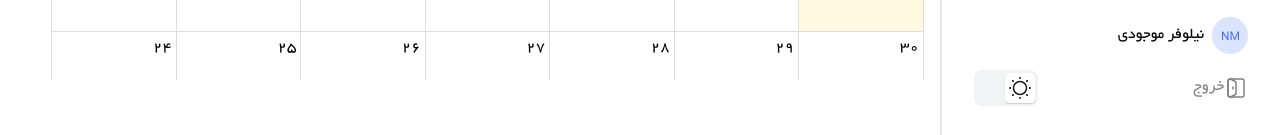
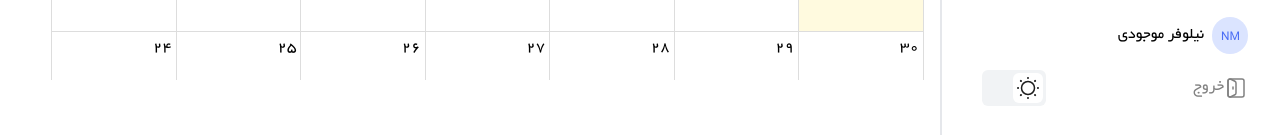
Before and after one commit to Summer-Frontend-Quera-Bootcamp/Quera-TaskManager, a React (Create React App) app: page /main in a window 1280 px wide. Shown: the part 662-797 px from the top of the page. Built offline with nearby package versions, Linux system fonts and the light colour scheme.

Commit message:
FIX: darkmode button in sidebar

```diff
--- a/src/components/Sidebar/index.tsx
+++ b/src/components/Sidebar/index.tsx
@@ -1,6 +1,6 @@
 import { useState } from 'react';
 import Searchbox from '../Searchbox';
-import Exiticon from '../iconComponents/exit-icon'
+import Darkmode from '../iconComponents/exit-icon'
 import { Link } from 'react-router-dom'
 const Index = () => {
   const [isListVisible, setListVisible] = useState(false);
@@ -34,8 +34,10 @@ const Index = () => {
           </div>
         </Link>
         <div className="absolute bottom-0 flex items-center justify-between w-full">
-          <div className="cursor-pointer">
-            <Exiticon />
+          <div className="cursor-pointer ml-[8px] h-[36px] bg-[#F1F3F5] w-[64px] flex flex-row-reverse items-center rounded-md">
+            <div className="m-[3px] bg-white rounded-md p-[3px]">
+              <Darkmode />
+            </div>
           </div>
           <Link to="/">
             <div className="flex items-center cursor-pointer">
--- a/src/components/iconComponents/Account-info.tsx
+++ b/src/components/iconComponents/Account-info.tsx
@@ -1,6 +1,6 @@
 import * as React from "react";
 
-function SvgCol(props:React.SVGProps<SVGSVGElement>){
+function SvgAccountInfo(props:React.SVGProps<SVGSVGElement>){
     return (
         <svg width="24" height="25" viewBox="0 0 24 25" fill="none" xmlns="http://www.w3.org/2000/svg">
         <circle cx="12.0001" cy="8.74835" r="4.25177" stroke="#323232" stroke-width="1.5" stroke-linecap="round" stroke-linejoin="round"/>
@@ -9,4 +9,4 @@ function SvgCol(props:React.SVGProps<SVGSVGElement>){
         </svg>
     );
 }
-export default SvgCol
+export default SvgAccountInfo
--- a/src/components/iconComponents/Personal-info.tsx
+++ b/src/components/iconComponents/Personal-info.tsx
@@ -1,6 +1,6 @@
 import * as React from "react";
 
-function SvgCol(props:React.SVGProps<SVGSVGElement>){
+function SvgPersonalInfo(props:React.SVGProps<SVGSVGElement>){
     return (
         <svg width="24" height="25" viewBox="0 0 24 25" fill="none" xmlns="http://www.w3.org/2000/svg">
         <path d="M15 5.7C16.7 7.4 16.7 10.1 15 11.7C13.3 13.3 10.6 13.4 8.99999 11.7C7.39999 10 7.29999 7.3 8.99999 5.7C10.7 4.1 13.3 4.1 15 5.7" stroke="#323232" stroke-width="1.5" stroke-linecap="round" stroke-linejoin="round"/>
@@ -9,4 +9,4 @@ function SvgCol(props:React.SVGProps<SVGSVGElement>){
         </svg>
     );
 }
-export default SvgCol
+export default SvgPersonalInfo
--- a/src/components/iconComponents/Settingsicon.tsx
+++ b/src/components/iconComponents/Settingsicon.tsx
@@ -1,6 +1,6 @@
 import * as React from "react";
 
-function SvgCol(props:React.SVGProps<SVGSVGElement>){
+function SvgSettingIcon(props:React.SVGProps<SVGSVGElement>){
     return (
         <svg width="24" height="24" viewBox="0 0 24 24" fill="none" xmlns="http://www.w3.org/2000/svg">
         <path d="M14.1213 9.87868C15.2929 11.0502 15.2929 12.9497 14.1213 14.1213C12.9497 15.2929 11.0502 15.2929 9.87868 14.1213C8.70711 12.9497 8.70711 11.0502 9.87868 9.87868C11.0502 8.70711 12.9497 8.70711 14.1213 9.87868" stroke="#323232" stroke-width="1.5" stroke-linecap="round" stroke-linejoin="round"/>
@@ -8,4 +8,4 @@ function SvgCol(props:React.SVGProps<SVGSVGElement>){
         </svg>
     );
 }
-export default SvgCol
+export default SvgSettingIcon
--- a/src/components/iconComponents/Shareicon.tsx
+++ b/src/components/iconComponents/Shareicon.tsx
@@ -1,6 +1,6 @@
 import * as React from "react";
 
-function SvgCol(props:React.SVGProps<SVGSVGElement>){
+function SvgShareIcon(props:React.SVGProps<SVGSVGElement>){
     return (
         <svg width="24" height="24" viewBox="0 0 24 24" fill="none" xmlns="http://www.w3.org/2000/svg">
           <path d="M13.53 7.52002L9.46997 10.56" stroke="#323232" stroke-width="1.5" stroke-linecap="round" stroke-linejoin="round"/>
@@ -12,4 +12,4 @@ function SvgCol(props:React.SVGProps<SVGSVGElement>){
 
     );
 }
-export default SvgCol
+export default SvgShareIcon
--- a/src/components/iconComponents/exit-icon.tsx
+++ b/src/components/iconComponents/exit-icon.tsx
@@ -1,37 +1,10 @@
 import * as React from "react";
-function SvgCelender(props:React.SVGProps<SVGSVGElement>){
+function SvgDarkMode(props:React.SVGProps<SVGSVGElement>){
     return (
-        <svg width="64" height="36" viewBox="0 0 64 36" fill="none" xmlns="http://www.w3.org/2000/svg">
-            <rect width="64" height="36" rx="8" fill="#F1F3F5"/>
-            <g filter="url(#filter0_dd_1485_1500)">
-            <g clip-path="url(#clip0_1485_1500)">
-            <rect x="31" y="3" width="30" height="30" rx="5" fill="white"/>
-            <path d="M46 24.5C49.5899 24.5 52.5 21.5899 52.5 18C52.5 14.4101 49.5899 11.5 46 11.5C42.4101 11.5 39.5 14.4101 39.5 18C39.5 21.5899 42.4101 24.5 46 24.5Z" stroke="#1E1E1E" stroke-width="1.5" stroke-linecap="round" stroke-linejoin="round"/>
-            <path d="M53.14 25.14L53.01 25.01M53.01 10.99L53.14 10.86L53.01 10.99ZM38.86 25.14L38.99 25.01L38.86 25.14ZM46 8.08V8V8.08ZM46 28V27.92V28ZM36.08 18H36H36.08ZM56 18H55.92H56ZM38.99 10.99L38.86 10.86L38.99 10.99Z" stroke="#1E1E1E" stroke-width="2" stroke-linecap="round" stroke-linejoin="round"/>
-            </g>
-            </g>
-            <defs>
-            <filter id="filter0_dd_1485_1500" x="29" y="2" width="34" height="34" filterUnits="userSpaceOnUse" color-interpolation-filters="sRGB">
-            <feFlood flood-opacity="0" result="BackgroundImageFix"/>
-            <feColorMatrix in="SourceAlpha" type="matrix" values="0 0 0 0 0 0 0 0 0 0 0 0 0 0 0 0 0 0 127 0" result="hardAlpha"/>
-            <feOffset dy="1"/>
-            <feGaussianBlur stdDeviation="0.5"/>
-            <feComposite in2="hardAlpha" operator="out"/>
-            <feColorMatrix type="matrix" values="0 0 0 0 0 0 0 0 0 0 0 0 0 0 0 0 0 0 0.1 0"/>
-            <feBlend mode="normal" in2="BackgroundImageFix" result="effect1_dropShadow_1485_1500"/>
-            <feColorMatrix in="SourceAlpha" type="matrix" values="0 0 0 0 0 0 0 0 0 0 0 0 0 0 0 0 0 0 127 0" result="hardAlpha"/>
-            <feOffset dy="1"/>
-            <feGaussianBlur stdDeviation="1"/>
-            <feComposite in2="hardAlpha" operator="out"/>
-            <feColorMatrix type="matrix" values="0 0 0 0 0 0 0 0 0 0 0 0 0 0 0 0 0 0 0.05 0"/>
-            <feBlend mode="normal" in2="effect1_dropShadow_1485_1500" result="effect2_dropShadow_1485_1500"/>
-            <feBlend mode="normal" in="SourceGraphic" in2="effect2_dropShadow_1485_1500" result="shape"/>
-            </filter>
-            <clipPath id="clip0_1485_1500">
-            <rect x="31" y="3" width="30" height="30" rx="5" fill="white"/>
-            </clipPath>
-            </defs>
+        <svg width="24" height="24" viewBox="0 0 24 24" fill="none" xmlns="http://www.w3.org/2000/svg">
+        <path d="M12 18.5C15.5899 18.5 18.5 15.5899 18.5 12C18.5 8.41015 15.5899 5.5 12 5.5C8.41015 5.5 5.5 8.41015 5.5 12C5.5 15.5899 8.41015 18.5 12 18.5Z" stroke="#1E1E1E" stroke-width="1.5" stroke-linecap="round" stroke-linejoin="round"/>
+        <path d="M19.14 19.14L19.01 19.01M19.01 4.99L19.14 4.86L19.01 4.99ZM4.86 19.14L4.99 19.01L4.86 19.14ZM12 2.08V2V2.08ZM12 22V21.92V22ZM2.08 12H2H2.08ZM22 12H21.92H22ZM4.99 4.99L4.86 4.86L4.99 4.99Z" stroke="#1E1E1E" stroke-width="2" stroke-linecap="round" stroke-linejoin="round"/>
         </svg>
     );
 }
-export default SvgCelender
+export default SvgDarkMode
--- a/src/components/iconComponents/right-flag.tsx
+++ b/src/components/iconComponents/right-flag.tsx
@@ -1,5 +1,5 @@
 import * as React from "react";
-function SvgDoList (props:React.SVGProps<SVGSVGElement>){
+function SvgRightFlag (props:React.SVGProps<SVGSVGElement>){
     return (
         <svg width="24" height="25" viewBox="0 0 24 25" fill="none" xmlns="http://www.w3.org/2000/svg">
         <path d="M4.47998 12.48H19.47" stroke="white" stroke-width="1.5" stroke-linecap="round" stroke-linejoin="round"/>
@@ -7,4 +7,4 @@ function SvgDoList (props:React.SVGProps<SVGSVGElement>){
         </svg>
     );
 }
-export default SvgDoList
+export default SvgRightFlag
```
Also changed, not shown: 1 other file (tests, documents, lock files or other folders).
